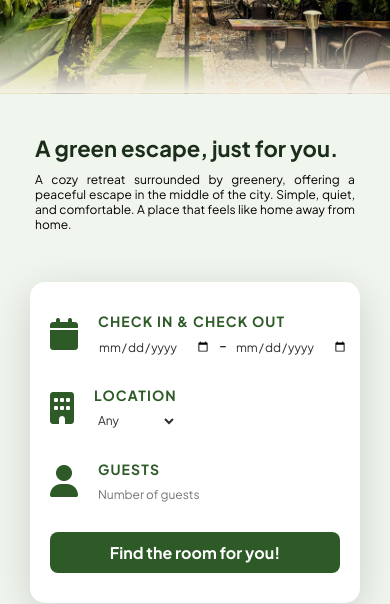
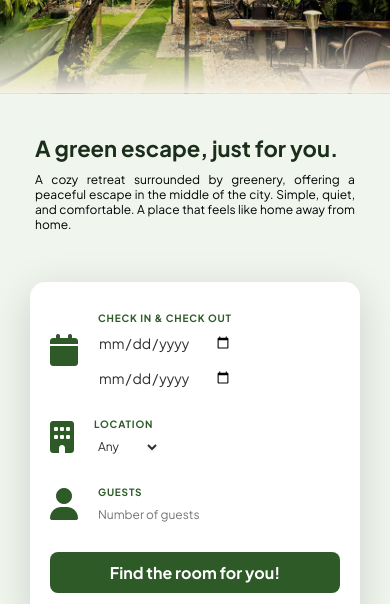
Before and after one commit to skyacinthus/WCC-Bertoga-Imut, a website: page app/index.html in a window 390 px wide. Shown: the part 244-848 px from the top of the page. Drawn offline with Linux system fonts and the light colour scheme; no server answers.

Commit message:
update responsive booking and footer address

```diff
--- a/app/global.css
+++ b/app/global.css
@@ -193,8 +193,17 @@ background-image:
   opacity: 0.7;
 }
 
-#check-in, #check-out {
-  width: 160px;
+.date-group {
+  display: flex;
+  align-items: center;
+  gap: 8px;
+  width: 100%;
+}
+
+.date-group input {
+  flex: 1;
+  min-width: 0;
+  width: 100%;
 }
 
 #building {
@@ -863,7 +872,6 @@ background-image:
 
   .booking-card input,
 .booking-card select {
-    width: 100%;
   max-height: 20px;
   font-size: 12px;
 }
@@ -876,19 +884,50 @@ background-image:
 
   .booking-card h2 {
     font-weight: 700;
-    font-size: 14px;
+    font-size: 10px;
     text-transform: uppercase;
     letter-spacing: 0.08em;
     color: #2D5A27;
     margin-bottom: 4px;
   }
+#check-in,
+#check-out {
+  width: 100%;
+  font-size: 14px;
+  padding: 8px 0;
+}
 
-  #check-in,
-  #check-out,
+.date-group span {
+  display: none;
+}
 #building,
 #guests {
   width: 100%;
 }
+
+.date-group {
+  display: flex;
+  flex-direction: column;
+  align-items: stretch;
+  gap: 10px;
+  width: 100%;
+}
+
+
+.date-group input {
+  width: 100%;
+  min-width: 0;
+  font-size: 10px;
+}
+
+#check-in,
+#check-out {
+  padding: 0;
+}
+.date-group span {
+  font-size: 10px;
+}
+
 
   .submit-btn {
   padding: 10px;
--- a/app/index.html
+++ b/app/index.html
@@ -63,7 +63,7 @@
             <i class="fa-solid fa-calendar" style="font-size: 32px;"></i>
             <div class="input-group">
               <h2>Check In & Check Out</h2>
-              <div style="display: flex; align-items: center; gap: 8px;">
+              <div class="date-group">
                 <input id="check-in" type="date">
                 <span>-</span>
                 <input id="check-out" type="date">
--- a/app/script.js
+++ b/app/script.js
@@ -259,7 +259,7 @@ window.addEventListener('scroll', () => {
     } else {
       nav.style.width = '100%';
       nav.style.top = '0px';
-      nav.style.borderRadius = '0px';
+      nav.style.borderRadius = '0px'
     }
 
   }
@@ -288,9 +288,7 @@ const footerLocations = {
 
 alodie2: {
   address: `
-    Jl. Alodie 2,
-    Sleman,
-    Daerah Istimewa Yogyakarta
+    Jl. Harjosudiro 129 Concat Sleman Jogjakarta
   `,
   map: "https://maps.google.com/maps?q=-7.7562536,110.391681&z=17&output=embed"
 }
```
Also changed, not shown: server.js (+14 -4 lines). Lines whose indentation alone changed are shown as unchanged.
